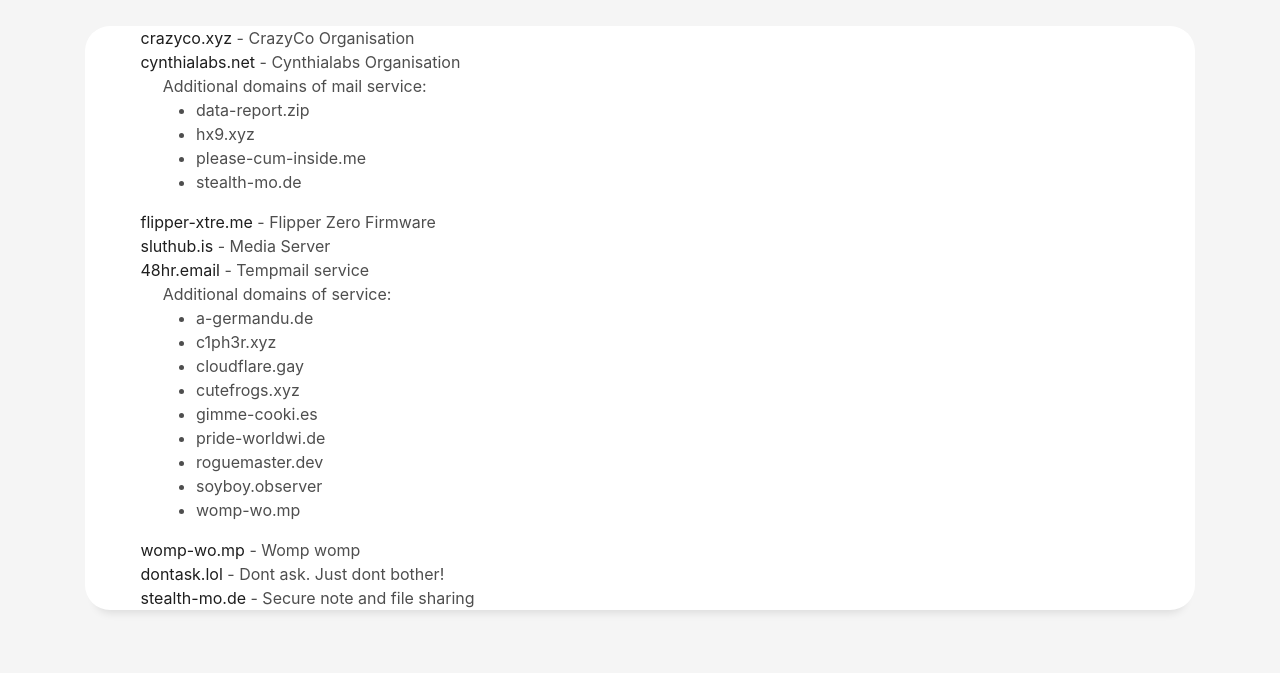
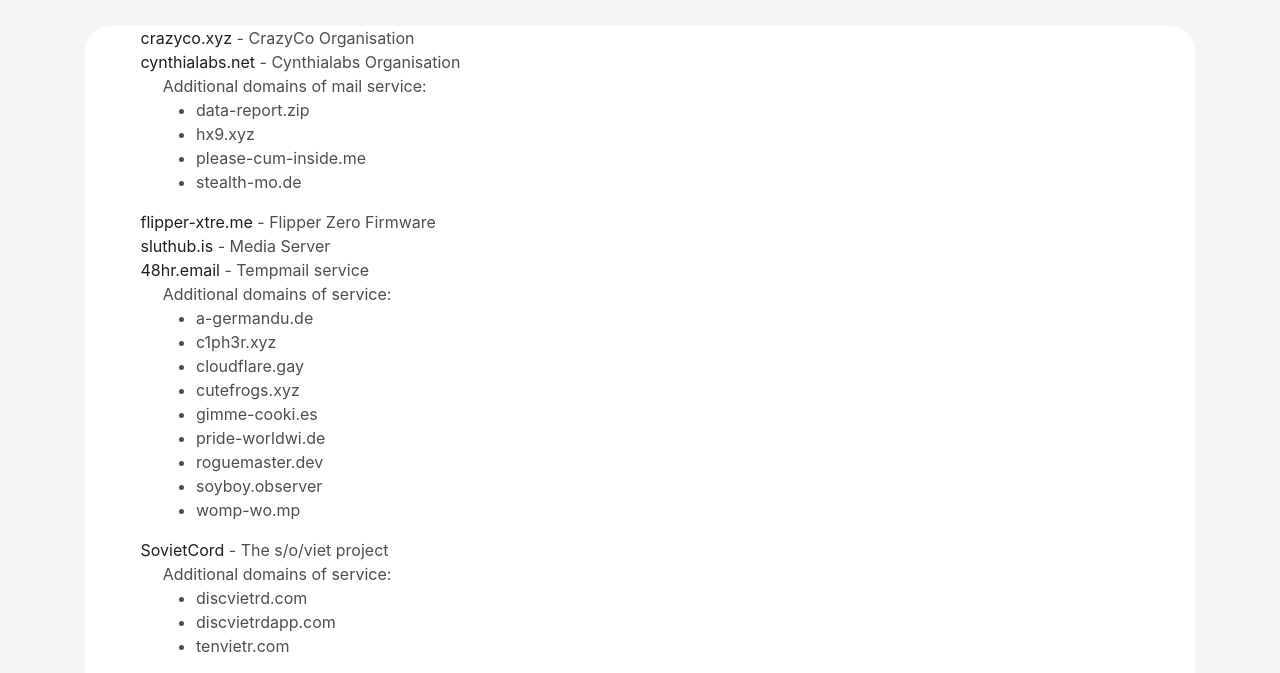
Before and after one commit to Crazyco-xyz/Website, a plain HTML site: page domains.html in a window 1280 px wide. Shown: the part 86-759 px from the top of the page. Drawn offline with Linux system fonts and the light colour scheme.

Commit message:
Add SovietCord project to homepage

```diff
--- a/domains.html
+++ b/domains.html
@@ -125,6 +125,13 @@
             <li class="s-description">soyboy.observer</li>
             <li class="s-description">womp-wo.mp</li>
           </ul>
+          <a class="s-description" style="padding-left: 5%;"><a href="https://github.com/SovietCord" target="_blank">SovietCord</a> - The s/o/viet project</a><br>
+          <a class="s-description" style="padding-left: 7%;">Additional domains of service:</a>
+          <ul style="padding-left: 10%;">
+            <li class="s-description">discvietrd.com</li>
+            <li class="s-description">discvietrdapp.com</li>
+            <li class="s-description">tenvietr.com</li>
+          </ul>
           <a class="s-description" style="padding-left: 5%;"><a href="https://womp-wo.mp" target="_blank">womp-wo.mp</a> - Womp womp</a><br>
           <a class="s-description" style="padding-left: 5%;"><a href="https://dontask.lol" target="_blank">dontask.lol</a> - Dont ask. Just dont bother!</a><br>
           <a class="s-description" style="padding-left: 5%;"><a href="https://stealth-mo.de" target="_blank">stealth-mo.de</a> - Secure note and file sharing</a><br>
```
Also changed, not shown: index.html (+9 -0 lines).
